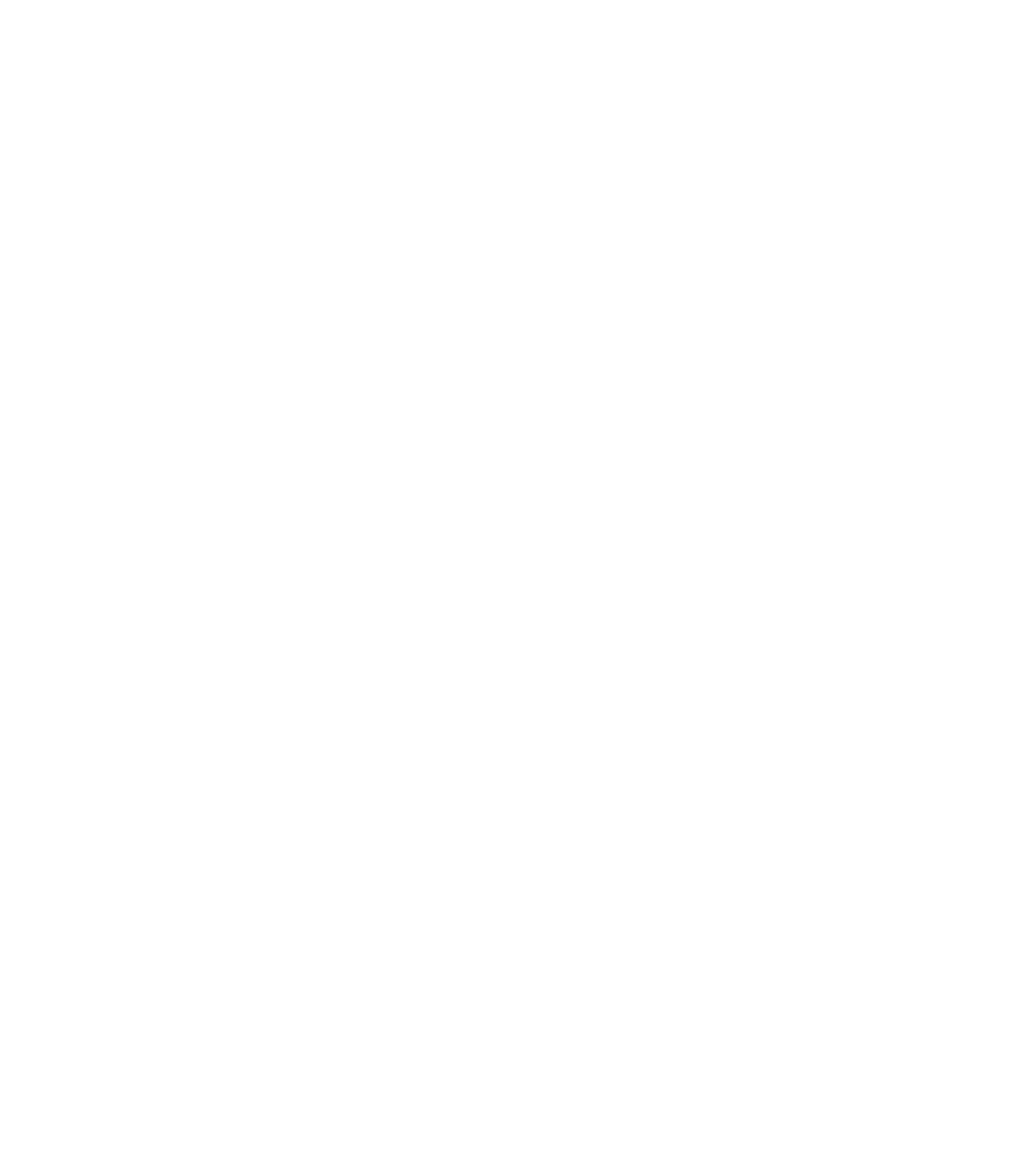
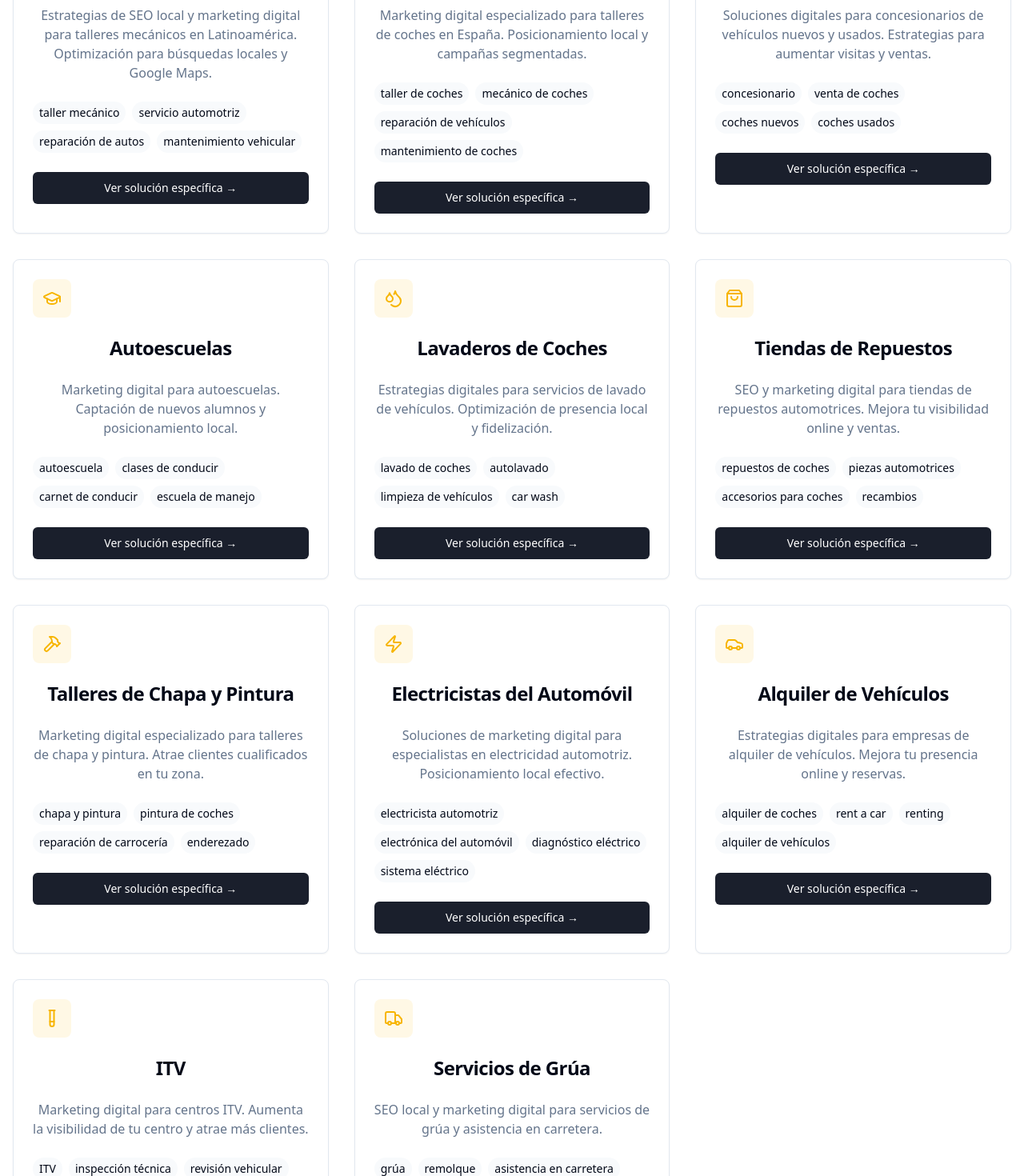
Before and after one commit to chefbusiness/localprodigy, a React (Vite) app: page /sectores/automocion in a window 1280 px wide. Before the commit this address had no page. Shown: the part 680-2150 px from the top of the page at 80% size. Before the commit the page ends 800 px from the top, so only its background shows below. Built offline with nearby package versions, Linux system fonts and the light colour scheme.

Commit message:
Add Automotive category page
Create a new category page for Automotive services, including sections for various types of automotive businesses such as mechanical workshops, car washes, local dealerships, and more, with a focus on both Latin America and Spain.
[skip gpt_engineer]

```diff
--- a/src/App.tsx
+++ b/src/App.tsx
@@ -19,6 +19,7 @@ import LegalServices from "@/pages/sectors/professional-services/LegalServices";
 import ConsultancyServices from "@/pages/sectors/professional-services/ConsultancyServices";
 import LocalRetail from "@/pages/sectors/LocalRetail";
 import HomeServices from "@/pages/sectors/HomeServices";
+import Automotive from "@/pages/sectors/Automotive";
 
 import "./App.css";
 
@@ -45,6 +46,7 @@ function App() {
             <Route path="/sectores/hosteleria-restauracion" element={<HospitalityRestaurants />} />
             <Route path="/sectores/comercio-local" element={<LocalRetail />} />
             <Route path="/sectores/servicios-hogar" element={<HomeServices />} />
+            <Route path="/sectores/automocion" element={<Automotive />} />
             <Route path="/sectores/servicios-profesionales/clinicas-dentales" element={<DentalClinics />} />
             <Route path="/sectores/servicios-profesionales/abogados" element={<LegalServices />} />
             <Route path="/sectores/servicios-profesionales/asesorias" element={<ConsultancyServices />} />
--- /dev/null
+++ b/src/data/automotive-services.ts
@@ -0,0 +1,81 @@
+import { Wrench, Car, GraduationCap, Droplets, ShoppingBag, Hammer, Zap, CarTaxiFront, TestTube, Truck } from "lucide-react";
+
+export const automotiveServices = [
+  {
+    title: "Talleres Mecánicos",
+    description: "Estrategias de SEO local y marketing digital para talleres mecánicos en Latinoamérica. Optimización para búsquedas locales y Google Maps.",
+    keywords: ["taller mecánico", "servicio automotriz", "reparación de autos", "mantenimiento vehicular"],
+    icon: Wrench,
+    slug: "talleres-mecanicos"
+  },
+  {
+    title: "Talleres de Coches",
+    description: "Marketing digital especializado para talleres de coches en España. Posicionamiento local y campañas segmentadas.",
+    keywords: ["taller de coches", "mecánico de coches", "reparación de vehículos", "mantenimiento de coches"],
+    icon: Car,
+    slug: "talleres-coches"
+  },
+  {
+    title: "Concesionarios Locales",
+    description: "Soluciones digitales para concesionarios de vehículos nuevos y usados. Estrategias para aumentar visitas y ventas.",
+    keywords: ["concesionario", "venta de coches", "coches nuevos", "coches usados"],
+    icon: CarTaxiFront,
+    slug: "concesionarios"
+  },
+  {
+    title: "Autoescuelas",
+    description: "Marketing digital para autoescuelas. Captación de nuevos alumnos y posicionamiento local.",
+    keywords: ["autoescuela", "clases de conducir", "carnet de conducir", "escuela de manejo"],
+    icon: GraduationCap,
+    slug: "autoescuelas"
+  },
+  {
+    title: "Lavaderos de Coches",
+    description: "Estrategias digitales para servicios de lavado de vehículos. Optimización de presencia local y fidelización.",
+    keywords: ["lavado de coches", "autolavado", "limpieza de vehículos", "car wash"],
+    icon: Droplets,
+    slug: "lavaderos"
+  },
+  {
+    title: "Tiendas de Repuestos",
+    description: "SEO y marketing digital para tiendas de repuestos automotrices. Mejora tu visibilidad online y ventas.",
+    keywords: ["repuestos de coches", "piezas automotrices", "accesorios para coches", "recambios"],
+    icon: ShoppingBag,
+    slug: "repuestos"
+  },
+  {
+    title: "Talleres de Chapa y Pintura",
+    description: "Marketing digital especializado para talleres de chapa y pintura. Atrae clientes cualificados en tu zona.",
+    keywords: ["chapa y pintura", "pintura de coches", "reparación de carrocería", "enderezado"],
+    icon: Hammer,
+    slug: "chapa-pintura"
+  },
+  {
+    title: "Electricistas del Automóvil",
+    description: "Soluciones de marketing digital para especialistas en electricidad automotriz. Posicionamiento local efectivo.",
+    keywords: ["electricista automotriz", "electrónica del automóvil", "diagnóstico eléctrico", "sistema eléctrico"],
+    icon: Zap,
+    slug: "electricistas-automovil"
+  },
+  {
+    title: "Alquiler de Vehículos",
+    description: "Estrategias digitales para empresas de alquiler de vehículos. Mejora tu presencia online y reservas.",
+    keywords: ["alquiler de coches", "rent a car", "renting", "alquiler de vehículos"],
+    icon: Car,
+    slug: "alquiler-vehiculos"
+  },
+  {
+    title: "ITV",
+    description: "Marketing digital para centros ITV. Aumenta la visibilidad de tu centro y atrae más clientes.",
+    keywords: ["ITV", "inspección técnica", "revisión vehicular", "control técnico"],
+    icon: TestTube,
+    slug: "itv"
+  },
+  {
+    title: "Servicios de Grúa",
+    description: "SEO local y marketing digital para servicios de grúa y asistencia en carretera.",
+    keywords: ["grúa", "remolque", "asistencia en carretera", "servicio de grúa 24h"],
+    icon: Truck,
+    slug: "servicios-grua"
+  }
+];
--- /dev/null
+++ b/src/pages/sectors/Automotive.tsx
@@ -0,0 +1,59 @@
+import { Helmet } from "react-helmet";
+import { Header } from "@/components/Header";
+import { Footer } from "@/components/Footer";
+import { HeroSection } from "@/components/retail/HeroSection";
+import { ServiceGrid } from "@/components/retail/ServiceGrid";
+import { automotiveServices } from "@/data/automotive-services";
+
+const Automotive = () => {
+  const pageTitle = "SEO Local para Empresas de Automoción";
+
+  const schemaData = {
+    "@context": "https://schema.org",
+    "@type": "WebPage",
+    "name": pageTitle,
+    "description": "Soluciones de marketing digital especializadas para talleres mecánicos, concesionarios y empresas del sector automotriz. Mejora tu visibilidad online y atrae más clientes cualificados.",
+    "provider": {
+      "@type": "Organization",
+      "name": "localSEOads",
+      "url": "https://localSEOads.com"
+    }
+  };
+
+  return (
+    <>
+      <Helmet>
+        <title>{pageTitle} | Marketing Digital | localSEOads</title>
+        <meta
+          name="description"
+          content="Soluciones especializadas de marketing digital para talleres mecánicos, concesionarios y empresas del sector automotriz. Mejora tu visibilidad online y atrae más clientes cualificados."
+        />
+        <meta
+          name="keywords"
+          content="seo talleres mecánicos, marketing digital automoción, publicidad talleres, seo local concesionarios, marketing automotriz españa"
+        />
+        <script type="application/ld+json">
+          {JSON.stringify(schemaData)}
+        </script>
+        <link rel="canonical" href="https://localseoads.com/sectores/automocion" />
+      </Helmet>
+
+      <Header />
+
+      <main className="min-h-screen bg-background">
+        <HeroSection
+          title={pageTitle}
+          description="Soluciones de marketing digital especializadas para empresas del sector automotriz. Aumenta tu visibilidad online y atrae más clientes cualificados."
+        />
+
+        <div className="container mx-auto px-4 py-24">
+          <ServiceGrid services={automotiveServices} />
+        </div>
+      </main>
+
+      <Footer />
+    </>
+  );
+};
+
+export default Automotive;
```
